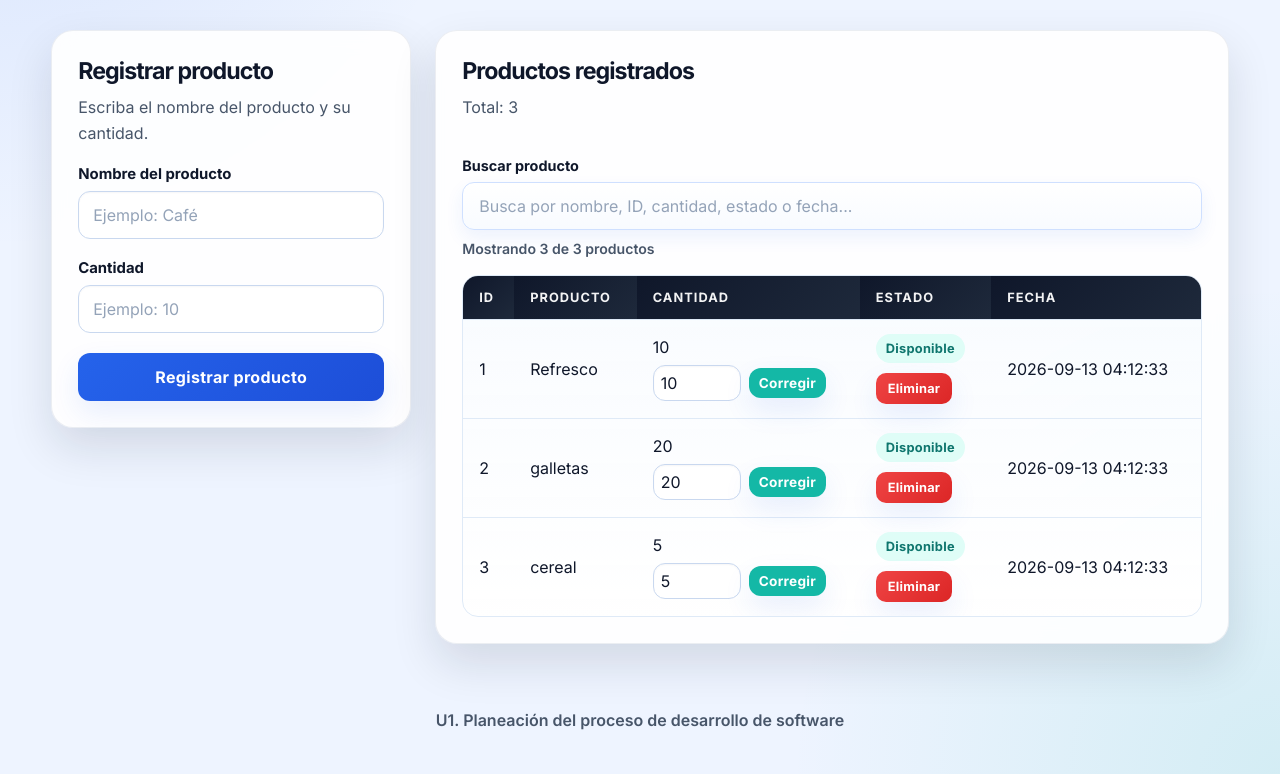
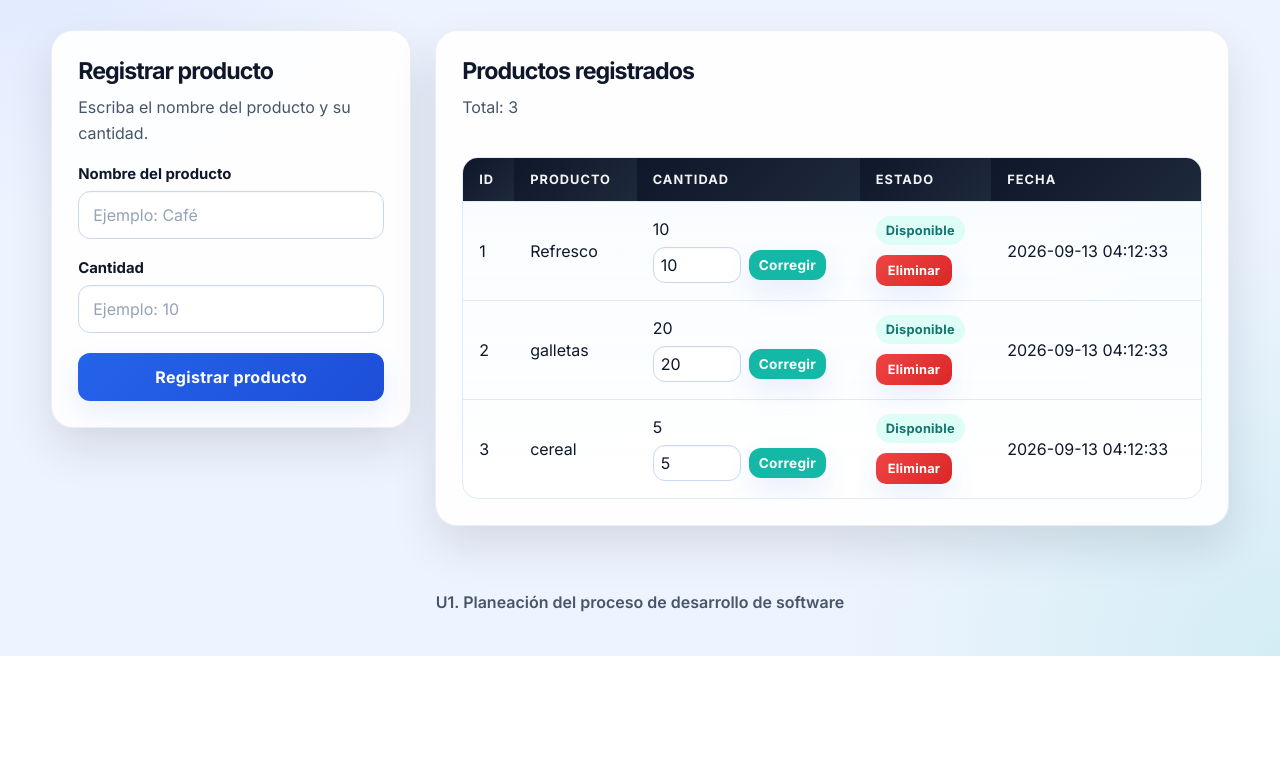
Before and after one commit to 12hernandez590/Inventario, a PHP site: page / in a window 1280 px wide. Shown: the part 240-1014 px from the top of the page. After the commit the page ends 896 px from the top, so only its background shows below. Run offline with PHP 8.4, Linux system fonts and the light colour scheme; data comes from the database, SQL or seed files in the repository; a stand-in replaces the project's code that opens the database connection.

Commit message:
Revert "Funcion de buscador inteligente implementado."

```diff
--- a/css/estilos.css
+++ b/css/estilos.css
@@ -266,42 +266,6 @@ button:hover {
     margin-bottom: 18px;
 }
 
-.buscador-wrapper {
-    margin: 0 0 18px;
-}
-
-.label-buscador {
-    display: block;
-    margin-bottom: 8px;
-    font-size: 0.9rem;
-    font-weight: 700;
-    color: var(--azul-oscuro);
-}
-
-.buscador {
-    width: 100%;
-    padding: 13px 16px;
-    border: 1px solid #cfe0ff;
-    border-radius: 12px;
-    background: linear-gradient(180deg, #ffffff, #f8fbff);
-    box-shadow: 0 8px 18px rgba(37, 99, 235, 0.08);
-    font: inherit;
-    color: var(--azul-oscuro);
-}
-
-.buscador:focus {
-    border-color: var(--azul-principal);
-    box-shadow: 0 0 0 4px rgba(37, 99, 235, 0.12);
-    outline: none;
-}
-
-.resultado-busqueda {
-    margin: 10px 0 0;
-    color: var(--gris-texto);
-    font-size: 0.88rem;
-    font-weight: 600;
-}
-
 .tabla-contenedor {
     overflow-x: auto;
     border: 1px solid var(--borde);
--- a/index.php
+++ b/index.php
@@ -133,24 +133,6 @@ $estado = $_GET['estado'] ?? '';
                 </div>
             </div>
 
-            <div class="buscador-wrapper">
-                <label class="label-buscador" for="buscar-producto">
-                    Buscar producto
-                </label>
-
-                <input
-                    id="buscar-producto"
-                    class="buscador"
-                    type="text"
-                    placeholder="Busca por nombre, ID, cantidad, estado o fecha..."
-                    aria-label="Buscar productos"
-                >
-
-                <p id="resultado-buscador" class="resultado-busqueda">
-                    Mostrando <?php echo count($productos); ?> de <?php echo count($productos); ?> productos
-                </p>
-            </div>
-
             <div class="tabla-contenedor">
                 <table>
                     <thead>
@@ -163,7 +145,7 @@ $estado = $_GET['estado'] ?? '';
                         </tr>
                     </thead>
 
-                    <tbody id="tbody-productos">
+                    <tbody>
                         <?php if (count($productos) === 0): ?>
                             <tr>
                                 <td colspan="5" class="sin-registros">
@@ -173,23 +155,7 @@ $estado = $_GET['estado'] ?? '';
                         <?php endif; ?>
 
                         <?php foreach ($productos as $producto): ?>
-                            <?php
-                            $estadoProducto = (int) $producto['cantidad'] > 0 ? 'disponible' : 'agotado';
-                            $estadoLabel = (int) $producto['cantidad'] > 0 ? 'Disponible' : 'Sin existencia';
-                            $textoBusqueda = strtolower(
-                                trim(
-                                    $producto['id'] . ' ' .
-                                    $producto['nombre'] . ' ' .
-                                    $producto['cantidad'] . ' ' .
-                                    $estadoLabel . ' ' .
-                                    $producto['fecharegistro']
-                                )
-                            );
-                            ?>
-                            <tr
-                                class="fila-producto"
-                                data-busqueda="<?php echo htmlspecialchars($textoBusqueda, ENT_QUOTES, 'UTF-8'); ?>"
-                            >
+                            <tr>
                                 <td>
                                     <?php echo $producto['id']; ?>
                                 </td>
@@ -280,59 +246,5 @@ $estado = $_GET['estado'] ?? '';
     <footer>
         U1. Planeación del proceso de desarrollo de software
     </footer>
-
-    <script>
-        const buscador = document.getElementById('buscar-producto');
-        const filas = Array.from(document.querySelectorAll('.fila-producto'));
-        const resultadoBuscador = document.getElementById('resultado-buscador');
-
-        const normalizarTexto = (valor) => {
-            return valor
-                .normalize('NFD')
-                .replace(/([\u0300-\u036f])/g, '')
-                .toLowerCase()
-                .trim();
-        };
-
-        const actualizarVista = () => {
-            const termino = normalizarTexto(buscador.value || '');
-            let visibles = 0;
-
-            filas.forEach((fila) => {
-                const texto = normalizarTexto(fila.dataset.busqueda || '');
-                const coincide = !termino || texto.includes(termino);
-                fila.style.display = coincide ? '' : 'none';
-
-                if (coincide) {
-                    visibles += 1;
-                }
-            });
-
-            const total = filas.length;
-            resultadoBuscador.textContent = termino
-                ? `Mostrando ${visibles} de ${total} productos`
-                : `Mostrando ${total} de ${total} productos`;
-
-            const filaSinResultados = document.getElementById('fila-sin-resultados');
-            if (filaSinResultados) {
-                filaSinResultados.remove();
-            }
-
-            if (visibles === 0) {
-                const filaVacia = document.createElement('tr');
-                filaVacia.id = 'fila-sin-resultados';
-                filaVacia.innerHTML = '<td colspan="5" class="sin-registros">No se encontraron productos que coincidan con la búsqueda.</td>';
-                document.getElementById('tbody-productos').appendChild(filaVacia);
-            }
-        };
-
-        let temporizadorBusqueda;
-        buscador.addEventListener('input', () => {
-            clearTimeout(temporizadorBusqueda);
-            temporizadorBusqueda = setTimeout(actualizarVista, 700);
-        });
-
-        actualizarVista();
-    </script>
 </body>
 </html>
```
